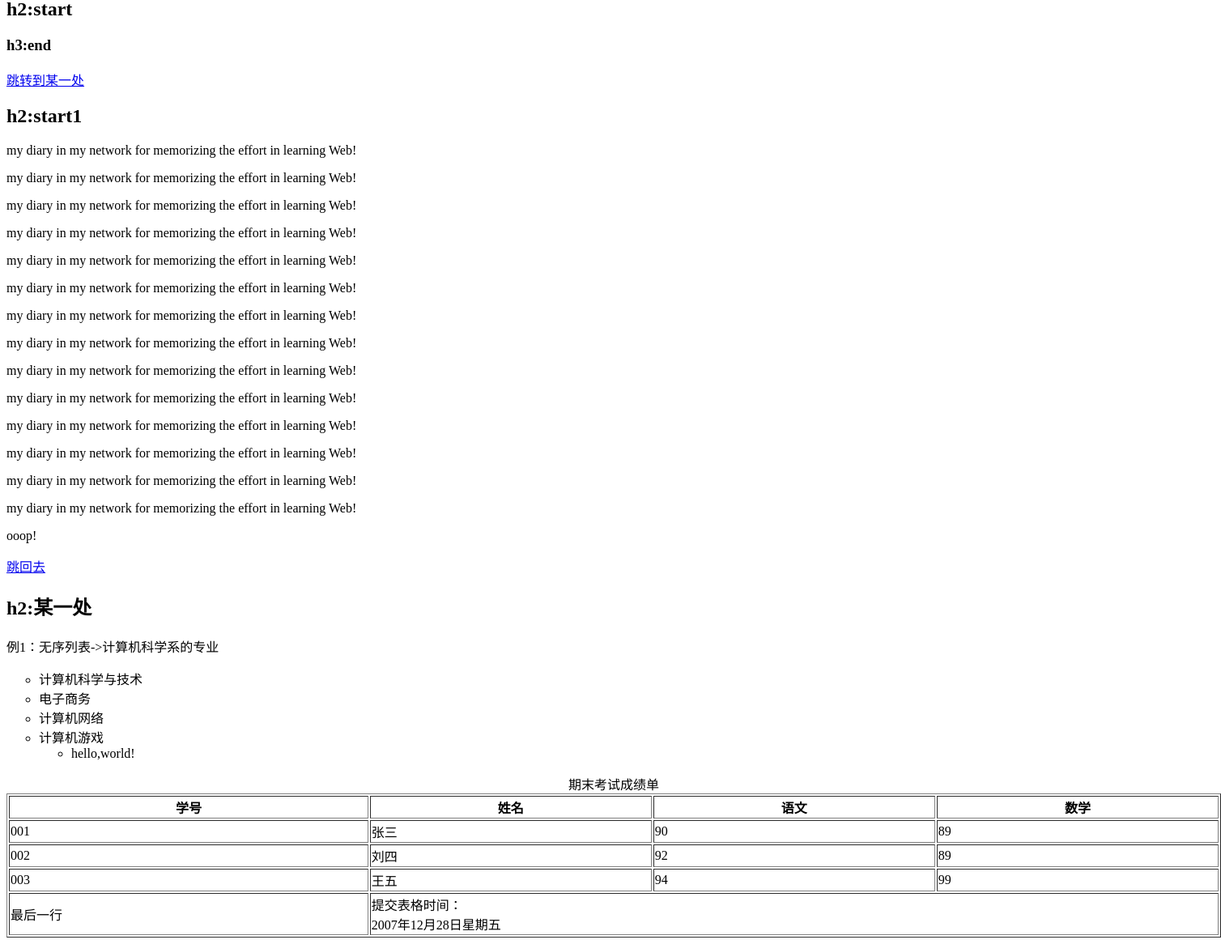
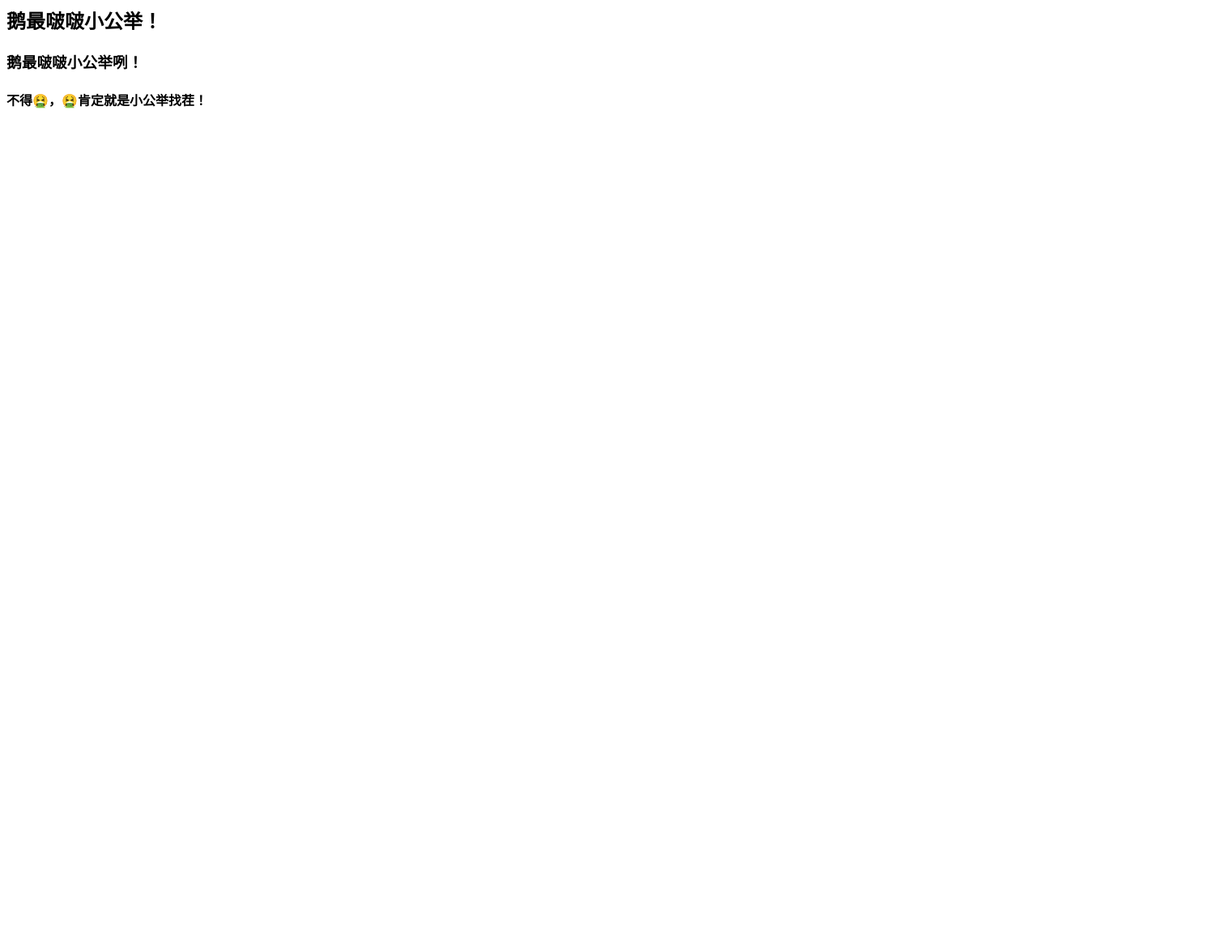
Before and after one commit to qing-tian-meng-ying/me, a plain HTML site: page index.html in a window 1280 px wide. Shown: the part 68-1234 px from the top of the page at 81% size, 1508 px wide, since content can reach past the window. After the commit the page ends 800 px from the top, so only its background shows below. Drawn offline with Linux system fonts and the light colour scheme.

Commit message:
Update index.html

```diff
--- a/index.html
+++ b/index.html
@@ -1,90 +1,12 @@
-
+<!--这是一个note-->
 <html>
 	<head>
 		<title>mynet</title>
 	</head>
 	<body>
-		<h1>h1:it is my own network!</h1>
-		<h2>h2:start</h2>
-		<h3>h3:end</h3>
-		<a id="link" href="#link1">跳转到某一处</a>
-		<h2>h2:start1</h2>
-		<p>my diary in my network for memorizing the effort in learning Web!</p>
-		<p>my diary in my network for memorizing the effort in learning Web!</p>
-
-		<p>my diary in my network for memorizing the effort in learning Web!</p>
-		<p>my diary in my network for memorizing the effort in learning Web!</p>
-		<p>my diary in my network for memorizing the effort in learning Web!</p>
-		<p>my diary in my network for memorizing the effort in learning Web!</p>
-
-		<p>my diary in my network for memorizing the effort in learning Web!</p>
-		<p>my diary in my network for memorizing the effort in learning Web!</p>
-
-		<p>my diary in my network for memorizing the effort in learning Web!</p>
-		<p>my diary in my network for memorizing the effort in learning Web!</p>
-		<p>my diary in my network for memorizing the effort in learning Web!</p>
-		<p>my diary in my network for memorizing the effort in learning Web!</p>
-
-		<p>my diary in my network for memorizing the effort in learning Web!</p>
-		<p>my diary in my network for memorizing the effort in learning Web!</p>
-		<p><p>ooop!</p></p>
-		<!--注释-->
-		<a id="link1" href="#link">跳回去</a>
-		<h2>h2:某一处</h2>
-		<p>
-			例1：无序列表->计算机科学系的专业
-			<ul type="circle">  <!--type=disc|circle|square  -->
-				<li>计算机科学与技术</li>
-				<li>电子商务</li>
-				<li>计算机网络</li>
-				<li>计算机游戏</li>
-				<ul>
-					<li>hello,world!</li>
-				</ul>
-			</ul>
-
-		</p>
-		<table width="1500px" border="1">
-		   <caption>期末考试成绩单</caption>
-		   <thead>
-		      <tr>
-			     <th>学号</th>
-			     <th>姓名</th>
-			     <th>语文</th>
-			     <th>数学</th>
-			  </tr>
-
-		   </thead>
-
-		   <tfoot>
-		     <tr>
-			   <td>最后一行</td>
-			   <td colspan="3">提交表格时间：<br/>2007年12月28日星期五</td>
-
-		     </tr>
-		   </tfoot>
-
-		   <tbody>
-			  <tr>
-				<td>001</td>
-				<td>张三</td>
-				<td>90</td>
-				<td>89</td>
-			  </tr>
-			  <tr>
-				<td>002</td>
-				<td>刘四</td>
-				<td>92</td>
-				<td>89</td>
-			  </tr>
-			  <tr>
-				<td>003</td>
-				<td>王五</td>
-				<td>94</td>
-				<td>99</td>
-			  </tr>
-		   </tbody>
-	   </table>
-
+		<h1>鹅最啵小公举！</h1>
+		<h2>鹅最啵啵小公举！</h2>
+		<h3>鹅最啵啵小公举咧！</h3>
+		<h4>不得🤮，🤮肯定就是小公举找茬！</h4>
 	</body>
 </html>
```
